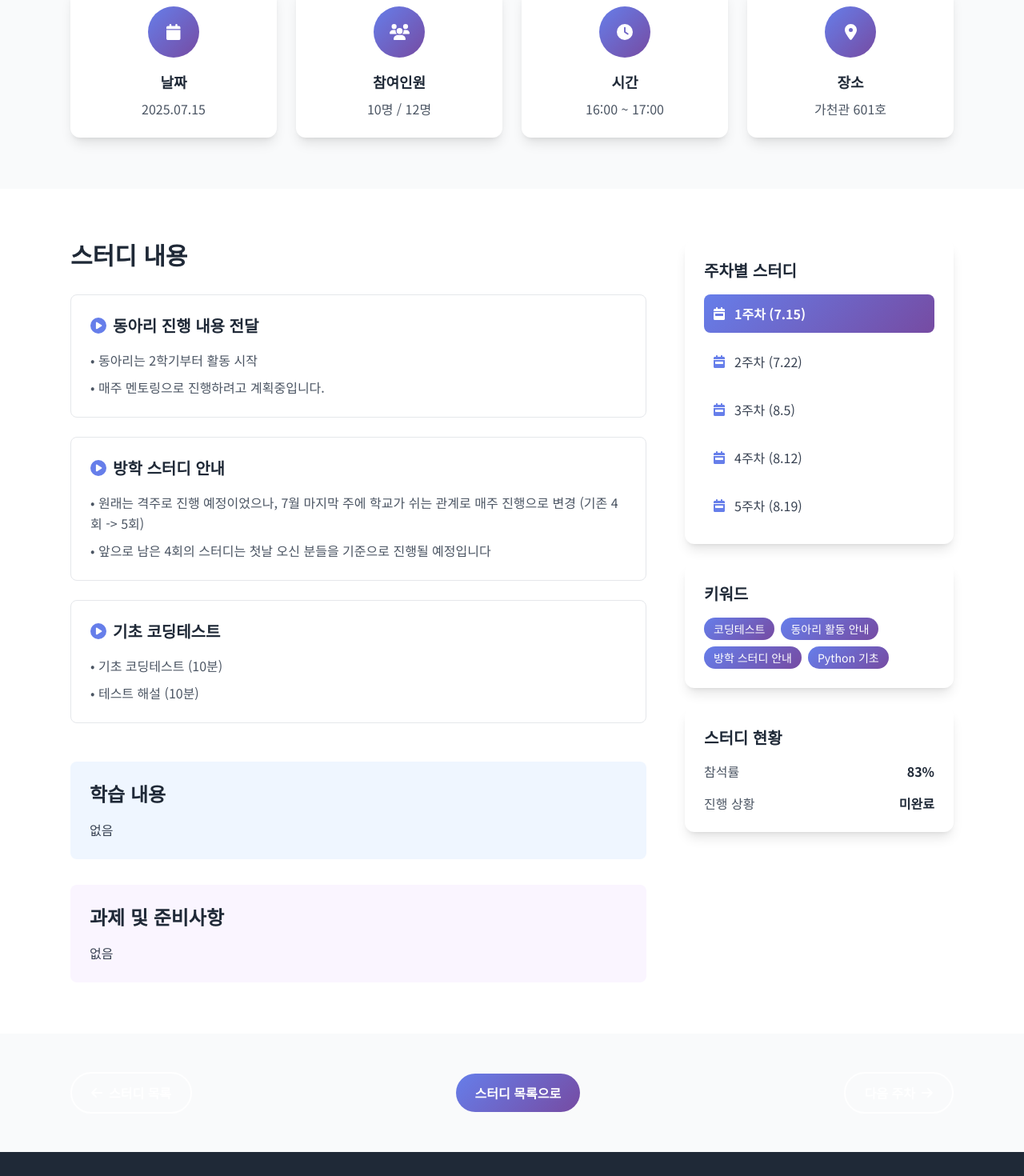
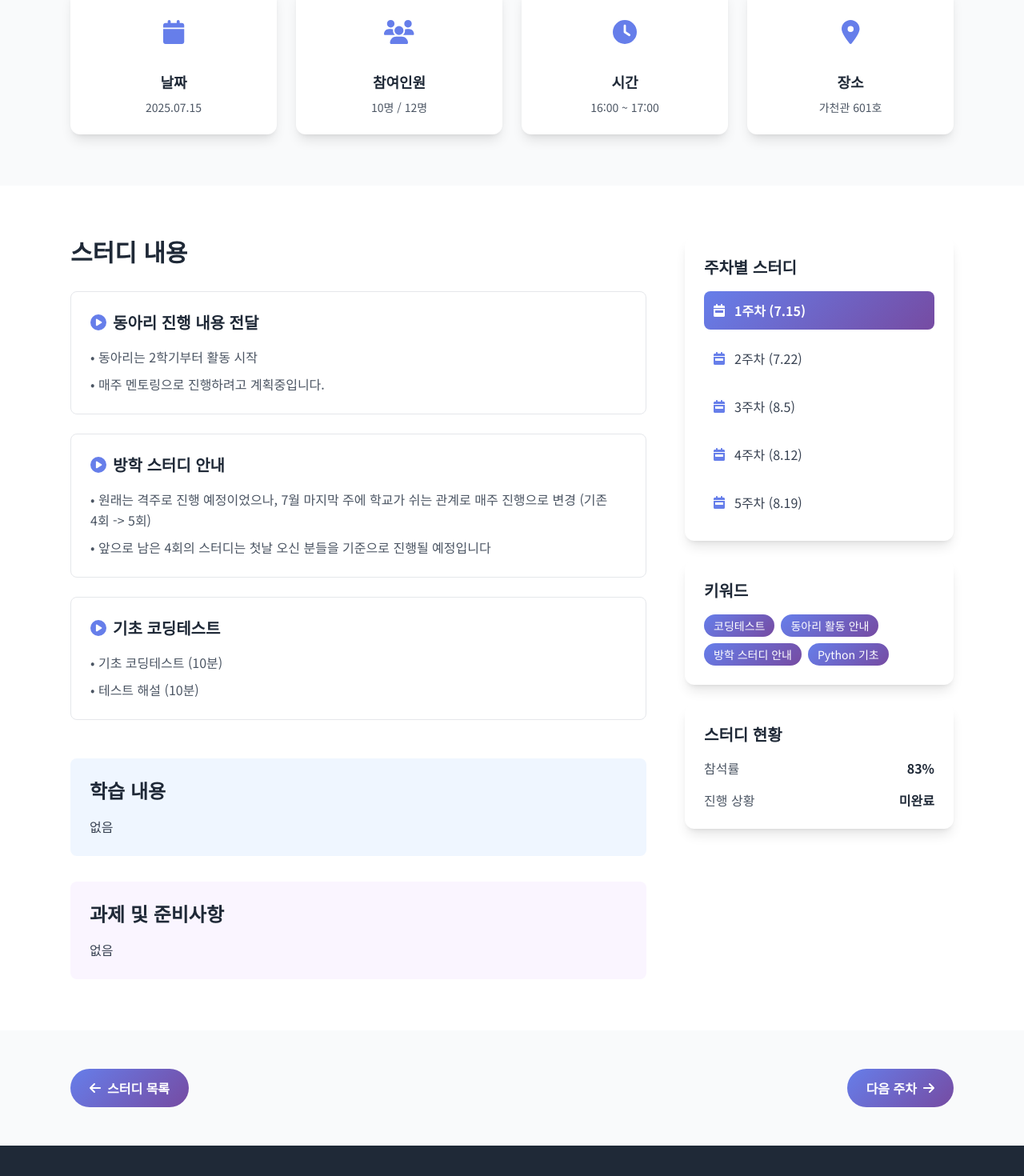
Before and after one commit to yangjihun/FM-COMMIT, a React (Vite) app: page /study/week1 in a window 1280 px wide. Shown: the part 500-1970 px from the top of the page at 80% size. Built offline with nearby package versions, Linux system fonts and the light colour scheme.

Commit message:
chore: study 컴포넌트 디자인 변경

```diff
--- a/src/components/Header.tsx
+++ b/src/components/Header.tsx
@@ -68,10 +68,6 @@ const Header: React.FC = () => {
       className={`
         relative px-4 py-2 font-medium transition-all duration-300
         flex items-center gap-2 group
-        ${isActive
-          ? 'text-blue-600'
-          : 'text-gray-700 hover:text-blue-600'
-        }
       `}
     >
       <span>{label}</span>
@@ -100,7 +96,7 @@ const Header: React.FC = () => {
           {/* 로고 */}
           <div className="logo">
             <Link to="/" className="flex items-center group" onClick={scrollToTop}>
-              <h1 className="text-2xl font-bold bg-gradient-to-r from-blue-500 to-purple-600 bg-clip-text text-transparent flex items-center gap-2 transition-all duration-300 group-hover:scale-105">
+              <h1 className="text-2xl font-bold bg-gradient-to-r from-blue-500 to-purple-600 bg-clip-text text-transparent flex items-center gap-2 transition-all duration-300">
                 <FontAwesomeIcon icon={faCode} className="text-blue-500 group-hover:rotate-12 transition-transform duration-300" />
                 COMMIT
               </h1>
--- a/src/components/LoadingScreen.tsx
+++ b/src/components/LoadingScreen.tsx
@@ -6,7 +6,7 @@ const LoadingScreen: React.FC = () => {
   useEffect(() => {
     const timer = setTimeout(() => {
       setIsVisible(false);
-    }, 1000);
+    }, 300);
 
     return () => clearTimeout(timer);
   }, []);
--- a/src/components/WeekDetail.tsx
+++ b/src/components/WeekDetail.tsx
@@ -52,7 +52,7 @@ const WeekDetail: React.FC<WeekDetailProps> = ({ weekData }) => {
   ];
 
   return (
-    <div className="pt-16">
+    <div className="pt-16 break-words break-keep">
       {/* 활동 헤더 */}
       <section className="bg-gradient-primary text-white py-20">
         <div className="max-w-6xl mx-auto px-6 text-center">
@@ -65,19 +65,19 @@ const WeekDetail: React.FC<WeekDetailProps> = ({ weekData }) => {
       </section>
 
       {/* 스터디 정보 */}
-      <section className="py-16 bg-gray-50">
+      <section className="py-8 md:py-16 bg-gray-50">
         <div className="max-w-6xl mx-auto px-6">
-          <div className="grid md:grid-cols-2 lg:grid-cols-4 gap-6">
+          <div className="grid grid-cols-2 lg:grid-cols-4 gap-6">
             {infoCards.map((card, index) => (
-              <div key={index} className="card p-6 text-center group hover:shadow-xl transition-all duration-300">
-                <div className="w-16 h-16 bg-gradient-primary rounded-full flex items-center justify-center mx-auto mb-4 group-hover:scale-110 transition-transform duration-300">
+              <div key={index} className="md:card p-6 text-center group hover:shadow-xl transition-all duration-300">
+                <div className="w-16 md:h-16 rounded-full flex items-center justify-center mx-auto mb-4 group-hover:scale-110 transition-transform duration-300">
                   <FontAwesomeIcon
                     icon={card.icon}
-                    className="text-xl text-white"
+                    className="text-2xl md:text-3xl text-primary"
                   />
                 </div>
-                <h3 className="text-lg font-semibold mb-2 text-gray-800">{card.title}</h3>
-                <p className="text-gray-600">{card.content}</p>
+                <h3 className="md:text-lg font-semibold mb-2 text-gray-800">{card.title}</h3>
+                <p className="text-sm md:text-md text-gray-600">{card.content}</p>
               </div>
             ))}
           </div>
@@ -85,7 +85,7 @@ const WeekDetail: React.FC<WeekDetailProps> = ({ weekData }) => {
       </section>
 
       {/* 스터디 내용 */}
-      <section className="py-16">
+      <section className="pb-16 pt-0 md:pt-16">
         <div className="max-w-6xl mx-auto px-6">
           <div className="grid lg:grid-cols-3 gap-12">
             {/* 메인 콘텐츠 */}
@@ -202,7 +202,7 @@ const WeekDetail: React.FC<WeekDetailProps> = ({ weekData }) => {
               {weekData.navigation.prev ? (
                 <Link
                   to={`/study/${weekData.navigation.prev}`}
-                  className="btn btn-secondary"
+                  className="btn btn-primary"
                 >
                   <FontAwesomeIcon icon={faArrowLeft} />
                   이전 주차
@@ -210,7 +210,7 @@ const WeekDetail: React.FC<WeekDetailProps> = ({ weekData }) => {
               ) : (
                 <Link
                   to="/study"
-                  className="btn btn-secondary"
+                  className="btn btn-primary"
                 >
                   <FontAwesomeIcon icon={faArrowLeft} />
                   스터디 목록
@@ -218,24 +218,17 @@ const WeekDetail: React.FC<WeekDetailProps> = ({ weekData }) => {
               )}
             </div>
 
-            <Link
-              to="/study"
-              className="btn btn-primary"
-            >
-              스터디 목록으로
-            </Link>
-
             <div>
               {weekData.navigation.next ? (
                 <Link
                   to={`/study/${weekData.navigation.next}`}
-                  className="btn btn-secondary"
+                  className="btn btn-primary"
                 >
                   다음 주차
                   <FontAwesomeIcon icon={faArrowRight} />
                 </Link>
               ) : (
-                <div className="btn btn-secondary opacity-50 cursor-not-allowed">
+                <div className="btn btn-primary opacity-50 cursor-not-allowed">
                   완료
                 </div>
               )}
--- a/src/index.css
+++ b/src/index.css
@@ -4,6 +4,13 @@
 @tailwind base;
 @tailwind components;
 @tailwind utilities;
+
+* {
+  -webkit-user-select: none;
+  -moz-user-select: none;
+  -ms-user-select: none;
+  user-select: none;
+}
 
 /* Custom base styles */
 @layer base {
--- a/src/pages/Home.tsx
+++ b/src/pages/Home.tsx
@@ -145,7 +145,7 @@ const Home: React.FC = () => {
       <LoadingScreen />
       <Particles />
 
-      <div className="pt-0 md:pt-16">
+      <div className="pt-0 md:pt-16 break-words break-keep">
         {/* 히어로 섹션 */}
         <section id="home" className="min-h-screen bg-gradient-primary text-white relative overflow-hidden pt-0 md:pt-24">
           <div className="absolute inset-0 opacity-10 pointer-events-none">
@@ -230,7 +230,7 @@ const Home: React.FC = () => {
               주요 활동
             </h2>
 
-            <div className="grid gap-6">
+            <div className="grid gap-6 grid-cols-2">
               {activityCards.map((activity) => (
                 <div key={activity.id} className="group">
                   {activity.disabled ? (
@@ -243,7 +243,7 @@ const Home: React.FC = () => {
                           />
                         </div>
                         <div>
-                          <h3 className="text-xl font-semibold text-gray-500 mb-2">
+                          <h3 className="md:text-xl font-semibold text-gray-500 mb-2">
                             {activity.title}
                           </h3>
                           <p className="text-gray-400 mb-1">
@@ -273,13 +273,13 @@ const Home: React.FC = () => {
                             />
                           </div>
                           <div>
-                            <h3 className="text-xl font-semibold text-gray-800 mb-2">
+                            <h3 className="md:text-xl font-semibold text-gray-800 mb-2">
                               {activity.title}
                             </h3>
                             <p className="text-gray-600 mb-1">
                               {activity.description}
                             </p>
-                            <span className="text-sm text-primary">
+                            <span className="text-xs md:text-sm text-primary">
                               {activity.date}
                             </span>
                           </div>
--- a/src/pages/Study.tsx
+++ b/src/pages/Study.tsx
@@ -42,7 +42,7 @@ const Study: React.FC = () => {
   };
 
   return (
-    <div className="pt-16">
+    <div className="pt-16 break-words break-keep">
       {/* 활동 헤더 */}
       <section className="bg-gradient-primary text-white py-20">
         <div className="max-w-6xl mx-auto px-6 text-center">
@@ -55,19 +55,19 @@ const Study: React.FC = () => {
       </section>
 
       {/* 활동 정보 */}
-      <section className="py-16 bg-gray-50">
+      <section className="py-8 md:py-16 bg-gray-50">
         <div className="max-w-6xl mx-auto px-6">
-          <div className="grid md:grid-cols-2 lg:grid-cols-4 gap-6">
+          <div className="grid grid-cols-2 lg:grid-cols-4 gap-6">
             {studyData.infoCards.map((card, index) => (
-              <div key={index} className="card p-6 text-center group hover:shadow-xl transition-all duration-300">
-                <div className="w-16 h-16 bg-gradient-primary rounded-full flex items-center justify-center mx-auto mb-4 group-hover:scale-110 transition-transform duration-300">
+              <div key={index} className="md:card p-6 text-center group hover:shadow-xl transition-all duration-300">
+                <div className="w-16 md:h-16 rounded-full flex items-center justify-center mx-auto mb-4 group-hover:scale-110 transition-transform duration-300">
                   <FontAwesomeIcon
                     icon={getIconComponent(card.icon)}
-                    className="text-xl text-white"
+                    className="text-2xl md:text-3xl text-primary"
                   />
                 </div>
-                <h3 className="text-lg font-semibold mb-2 text-gray-800">{card.title}</h3>
-                <p className="text-gray-600">{card.content}</p>
+                <h3 className="md:text-lg font-semibold mb-2 text-gray-800">{card.title}</h3>
+                <p className="text-sm md:text-md text-gray-600">{card.content}</p>
               </div>
             ))}
           </div>
@@ -75,7 +75,7 @@ const Study: React.FC = () => {
       </section>
 
       {/* 활동 내용 */}
-      <section className="py-16">
+      <section className="pb-16 pt-0 md:pt-16">
         <div className="max-w-6xl mx-auto px-6">
           <div className="grid lg:grid-cols-3 gap-12">
             {/* 메인 콘텐츠 */}
@@ -89,18 +89,18 @@ const Study: React.FC = () => {
               </div>
 
               <h3 className="text-2xl font-bold mb-6 text-gray-800">주요 활동</h3>
-              <div className="space-y-4">
+              <div className="grid grid-cols-2">
                 {studyData.studyContent.map((content, index) => (
                   <div key={index} className="flex items-start gap-4 p-4 rounded-lg hover:bg-gray-50 transition-colors duration-300">
-                    <div className="w-12 h-12 bg-gradient-primary rounded-full flex items-center justify-center flex-shrink-0">
+                    <div className="w-12 h-12 flex items-center justify-center flex-shrink-0">
                       <FontAwesomeIcon
                         icon={getIconComponent(content.icon)}
-                        className="text-white"
+                        className="text-primary text-3xl"
                       />
                     </div>
                     <div>
                       <h4 className="font-semibold text-gray-800 mb-2">{content.title}</h4>
-                      <p className="text-gray-600">{content.description}</p>
+                      <p className="hidden md:block text-gray-600">{content.description}</p>
                     </div>
                   </div>
                 ))}
```
